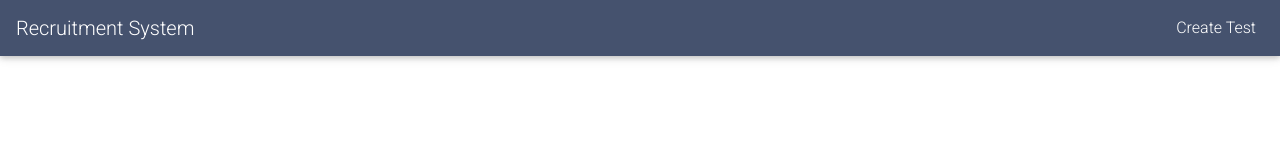
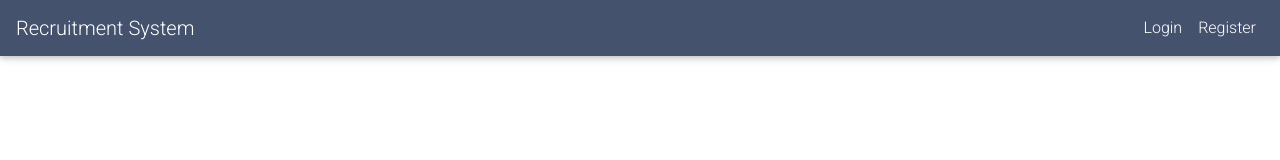
Before and after one commit to lodz-university-of-technology-masi/dropdatabase, a React (Create React App) app in the folder react-recruitment-system/: page / in a window 1280 px wide. Shown: the top 160 px of the page. Built offline with nearby package versions, Linux system fonts and the light colour scheme; no server answers.

Commit message:
Modify navbar + add value in context

```diff
--- a/react-recruitment-system/src/component/navbar/Navbar.js
+++ b/react-recruitment-system/src/component/navbar/Navbar.js
@@ -1,10 +1,40 @@
-import React from "react";
+import React, {useContext} from "react";
 import {Link} from "react-router-dom";
-import {CREATE_TEST_PATH, HOME_PATH} from "../../constants";
+import {CREATE_TEST_PATH, HOME_PATH, LOGIN_PATH, REGISTER_PATH} from "../../constants";
+import {AppContext} from "../../main/App";
 
 export const Navbar = (props) => {
 
   /*----------------------- VARIABLE REGION -----------------------*/
+  const {state, dispatch} = useContext(AppContext);
+
+  const renderNavItem = (path, value) => {
+    return (
+      <li className="nav-item">
+        <Link to={path} className="nav-link">
+          {value}
+        </Link>
+      </li>
+    );
+  };
+
+  /**
+   * If user is logged in then return CreateTestPage, if not return Login and Register
+   * @param isUserLoggedIn - if true user is logged in
+   * @returns {*}
+   */
+  const renderNavItemList = (isUserLoggedIn) => {
+    if (isUserLoggedIn) {
+      return renderNavItem(CREATE_TEST_PATH, "Create Test")
+    } else {
+      return (
+        <>
+          {renderNavItem(LOGIN_PATH, "Login")}
+          {renderNavItem(REGISTER_PATH, "Register")}
+        </>
+      )
+    }
+  };
 
   /*------------------------ RETURN REGION ------------------------*/
   return (
@@ -21,13 +51,7 @@ export const Navbar = (props) => {
 
       <div className="collapse navbar-collapse" id="navList">
         <ul className="navbar-nav ml-auto">
-
-          <li className="nav-item">
-            <Link to={CREATE_TEST_PATH} className="nav-link">
-              Create Test
-            </Link>
-          </li>
-
+          {renderNavItemList(state.isUserLoggedIn)}
         </ul>
       </div>
     </nav>
--- a/react-recruitment-system/src/main/App.js
+++ b/react-recruitment-system/src/main/App.js
@@ -5,10 +5,12 @@ import Routes from "./Routes";
 import _ from 'lodash'
 
 export const App = (props) => {
+
   /*----------------------- VARIABLE REGION -----------------------*/
   const initialState = {
     testToBeChanged: '',
     testToBeChangedOrig: '',
+    isUserLoggedIn: false,
   };
 
   function reducer(state, action) {
@@ -25,6 +27,7 @@ export const App = (props) => {
   }
 
   const [state, dispatch] = useReducer(reducer, initialState);
+
   /*------------------------ RETURN REGION ------------------------*/
   return (
     <AppContext.Provider value={{state, dispatch}}>
```
